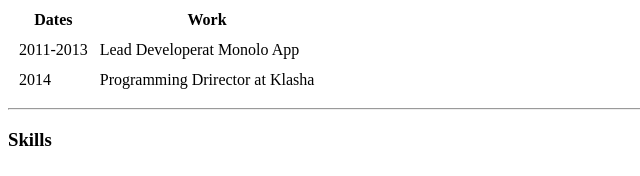
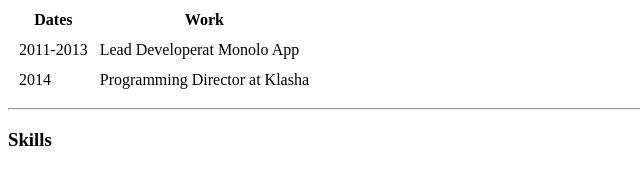
Before and after one commit to thobie94/CV, a plain HTML site: page index.html in a window 1280 px wide. Shown: the part 551-727 px from the top of the page, 0-640 px from the left. Drawn offline with Linux system fonts and the light colour scheme.

Commit message:
Update on index.html

```diff
--- a/index.html
+++ b/index.html
@@ -37,7 +37,7 @@
       </tr>
       <tr>
         <td>2014</td>
-        <td> Programming Drirector at Klasha</td>
+        <td> Programming Director at Klasha</td>
       </tr>
     </tbody>
   </table>
```
